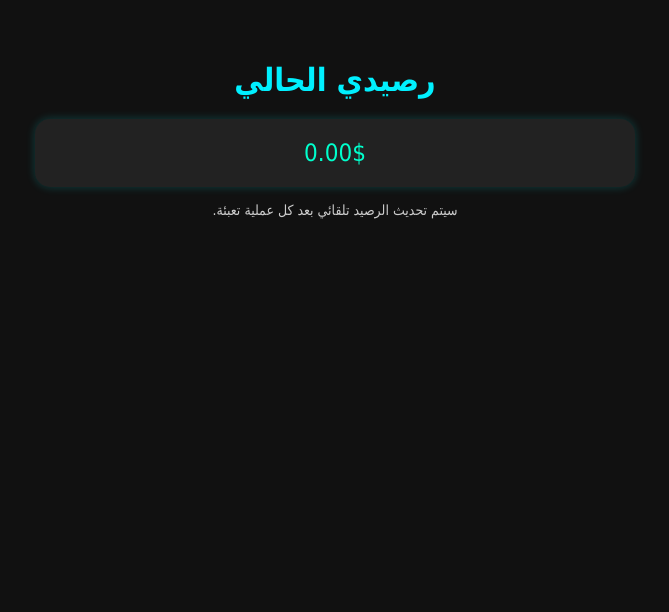
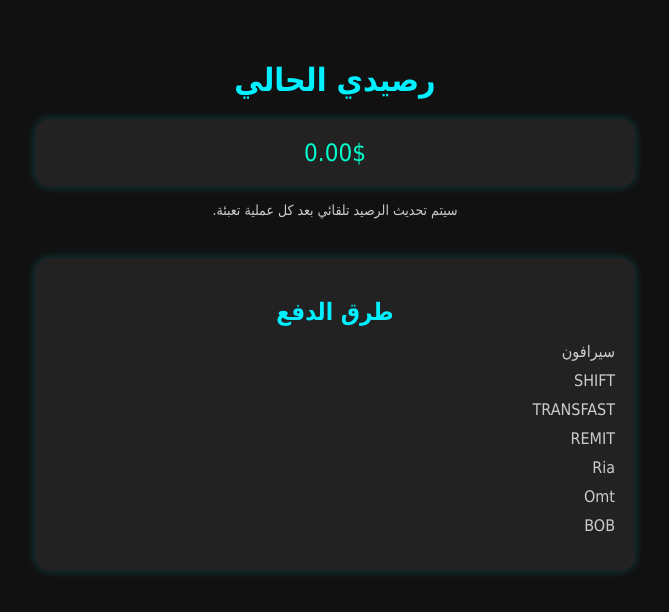
Before and after one commit to Naifalabas/Naif_cards, a plain HTML site: page wallet.html in a window 1280 px wide. Shown: the whole page, without its empty margins (305-974 px from the left). Drawn offline with Linux system fonts and the light colour scheme.

Commit message:
Update wallet.html

```diff
--- a/wallet.html
+++ b/wallet.html
@@ -34,6 +34,28 @@
       color: #ccc;
       font-size: 14px;
     }
+    .payment-section {
+      background-color: #222;
+      margin-top: 40px;
+      padding: 20px;
+      border-radius: 15px;
+      box-shadow: 0 0 10px rgba(0,255,255,0.2);
+      text-align: right;
+    }
+    .payment-section h2 {
+      color: #00f0ff;
+      margin-bottom: 15px;
+      text-align: center;
+    }
+    .payment-section ul {
+      list-style: none;
+      padding: 0;
+      color: #ccc;
+      font-size: 16px;
+    }
+    .payment-section li {
+      margin-bottom: 10px;
+    }
   </style>
 </head>
 <body>
@@ -45,6 +67,19 @@
     <div class="note">
       سيتم تحديث الرصيد تلقائي بعد كل عملية تعبئة.
     </div>
+
+    <div class="payment-section">
+      <h2>طرق الدفع</h2>
+      <ul>
+        <li>سيرافون</li>
+        <li>SHIFT</li>
+        <li>TRANSFAST</li>
+        <li>REMIT</li>
+        <li>Ria</li>
+        <li>Omt</li>
+        <li>BOB</li>
+      </ul>
+    </div>
   </div>
 </body>
 </html>
```
